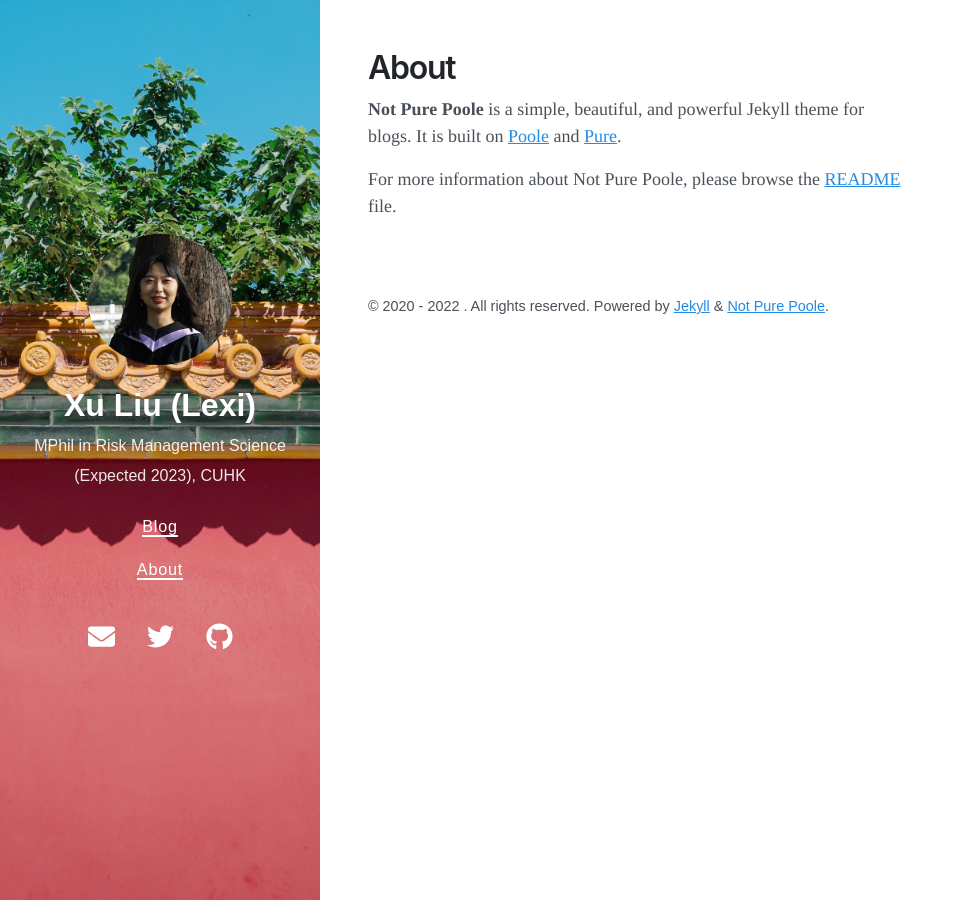
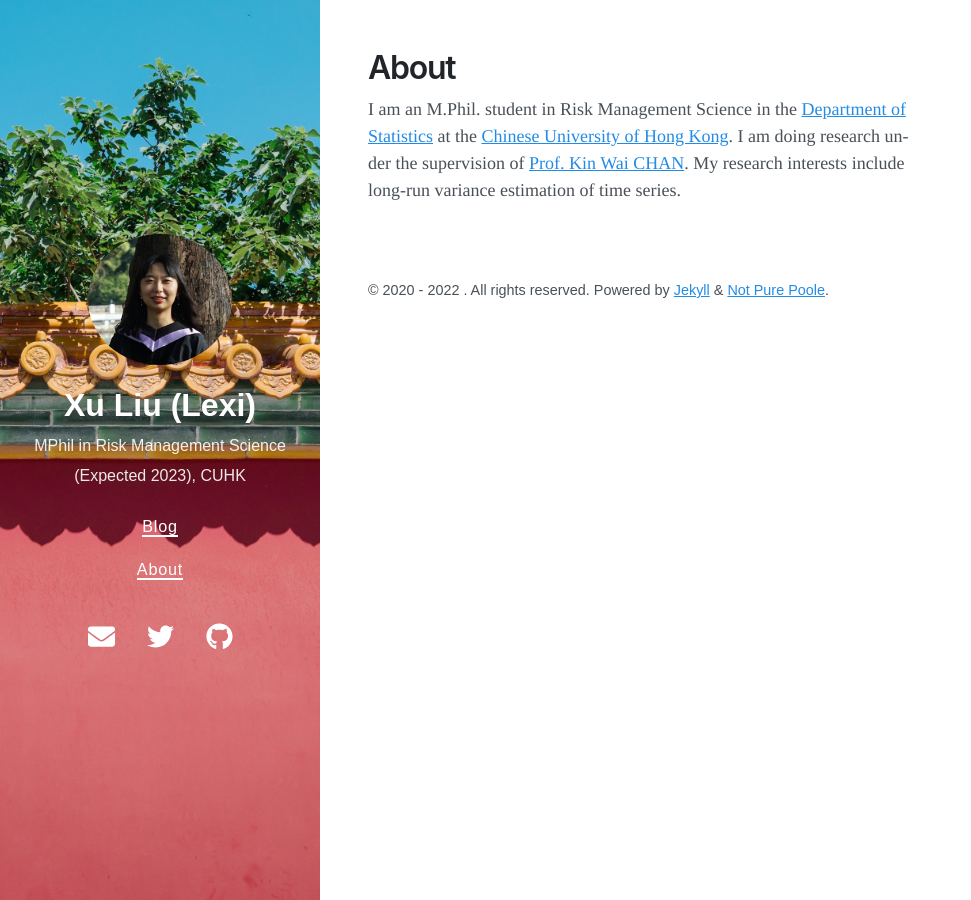
Before and after one commit to lexilxu/MyPage, a Jekyll site: the page built from about.md, in a window 1280 px wide. Shown: the whole page, without its empty margins (0-971 px from the left). Built offline with Jekyll 4.4.1, drawn with Linux system fonts in a browser that asks for light colours; nearby versions of some CDN libraries.

Commit message:
Update about.md

```diff
--- a/about.md
+++ b/about.md
@@ -3,6 +3,4 @@
 title: About
 ---
 
-**Not Pure Poole** is a simple, beautiful, and powerful Jekyll theme for blogs. It is built on [Poole](https://github.com/poole/poole) and [Pure](https://purecss.io/).
-
-For more information about Not Pure Poole, please browse the [README](https://github.com/vszhub/not-pure-poole) file.
+I am an M.Phil. student in Risk Management Science in the [Department of Statistics](https://www.sta.cuhk.edu.hk) at the [Chinese University of Hong Kong](https://www.cuhk.edu.hk/english/index.html). I am doing research under the supervision of [Prof. Kin Wai CHAN](https://sites.google.com/site/kwchankeith/home?authuser=0). My research interests include long-run variance estimation of time series.
```
